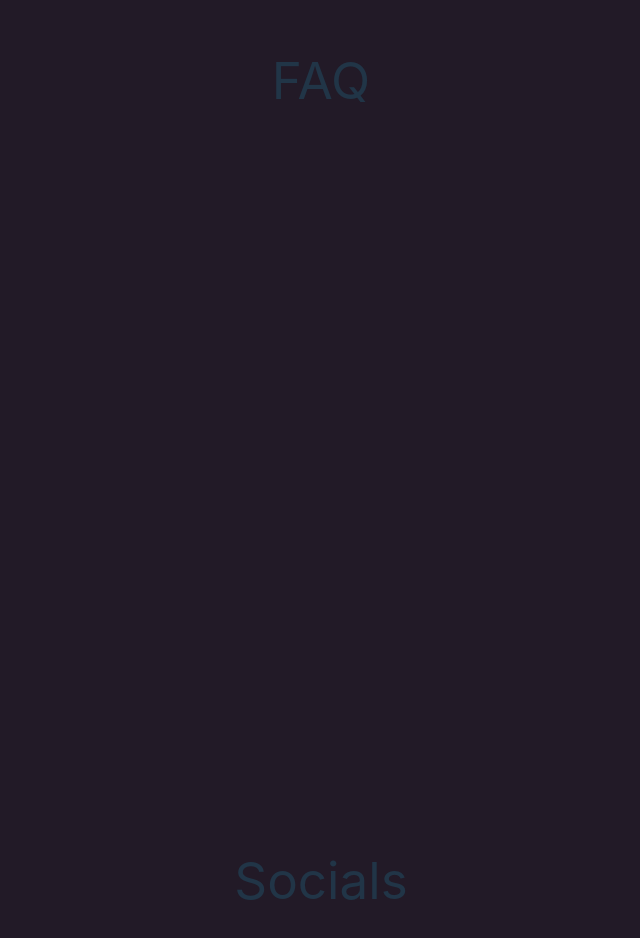
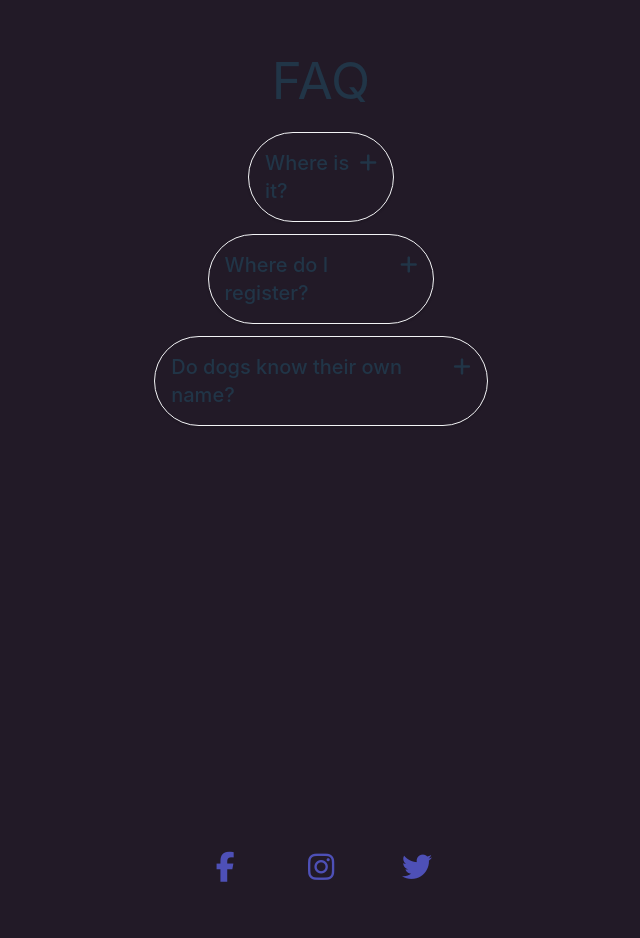
Before and after one commit to AsadbekNematov/hackjam, a React (Vite) app in the folder HackJam/: page / in a window 1280 px wide. Shown: the part 3180-4118 px from the top of the page, without its empty margins (319-959 px from the left). Built offline with nearby package versions, Linux system fonts and the light colour scheme.

Commit message:
Added FAQ expandable component

```diff
--- a/HackJam/index.html
+++ b/HackJam/index.html
@@ -6,6 +6,7 @@
     <meta name="viewport" content="width=device-width, initial-scale=1.0" />
     <title>Vite + React</title>
     <link href="https://cdn.jsdelivr.net/npm/tailwindcss@2.2.19/dist/tailwind.min.css" rel="stylesheet">
+    <script src="https://kit.fontawesome.com/61d209741b.js" crossorigin="anonymous"></script>
   </head>
   <body class="bg-main-color">
     <div id="root"></div>
--- a/HackJam/src/App.css
+++ b/HackJam/src/App.css
@@ -51,6 +51,43 @@
   background-color: #fe01ff;
   border-color: #fe01ff;
 }
+.faq-flex {
+  min-width: 250px;
+  max-width: 50vw;
+  margin-right: auto;
+  margin-left: auto;
+}
+.faq-btn:focus {
+  outline: none;
+
+}
+.spin-right {
+  animation: spin-right 0.2s linear;
+  animation-fill-mode: forwards;
+
+}
+@keyframes spin-right {
+  from {
+    transform: rotate(0);
+  }
+  to {
+    transform: rotate(0.125turn);
+  }
+}
+.spin-left {
+  animation: spin-left 0.2s linear;
+}
+@keyframes spin-left {
+  from {
+    transform: rotate(0.125turn);
+  }
+  to {
+    transform: rotate(0deg);
+  }
+}
+.socials {
+  color: #646cffaa;
+}
 .motto {
   will-change: filter;
   transition: filter 300ms;
--- a/HackJam/src/components/FAQ.jsx
+++ b/HackJam/src/components/FAQ.jsx
@@ -1,8 +1,21 @@
+import QA from "./QA";
 
 function FAQ() {
   return (
     <div className="h-screen">
       <h1 className="m-auto">FAQ</h1>
+      <br/>
+      <div class="flex-col faq-flex justify-items-center">
+        <div class="flex-none mb-3">
+          <QA question={"Where is it?"} answer={"HackJam will take place at the Engineering II building."} />
+        </div>
+        <div class="flex-none mb-3">
+          <QA question={"Where do I register?"} answer={"Click the registration button at the top of the screen, fill out the form, and we'll handle the rest!"}/>
+        </div>
+        <div class="flex-none mb-3">
+          <QA question={"Do dogs know their own name?"} answer={"We may never know"}/>
+        </div>
+      </div>
     </div>
   );
 }
--- a/HackJam/src/components/Home.jsx
+++ b/HackJam/src/components/Home.jsx
@@ -5,7 +5,7 @@ function Home() {
     <div className="h-screen flex">
       <Navbar/>
       <div className=" m-auto flex-col">
-        <h1 className="m-auto font-bold dark-color tt text-9xl">HACKJAM</h1>
+        <h1 className="m-auto font-bold hover:ease-in-out dark-color tt text-9xl">HACKJAM</h1>
         <h3 className="m-auto font-bold dark-color tt text-6xl">2023</h3>
         <br/>
         <br/>
--- /dev/null
+++ b/HackJam/src/components/QA.jsx
@@ -0,0 +1,36 @@
+import { useState } from 'react'
+
+function QA({question, answer}) {
+  const [expand, setExpand] = useState(false);
+  const expandClass = expand ? 'display' : 'hidden';
+  const borderRadius = expand ? 'rounded-3xl' : 'rounded-t-full rounded-b-full'
+  const ansClass = `${expandClass} p-4 text-left`
+  const container = `${borderRadius} shadow rounded-3xl border border-gray-100`
+
+  return (
+    <div className={container}>
+      <div className="p-4 text-xl relative font-medium">
+        <div className="text-left w-5/6">
+          {question}
+        </div>
+        <button
+          aria-label="question-expander"
+          className="text-x absolute top-0 right-0 p-4 bg-transparent border-none faq-btn"
+          onClick={() => setExpand(!expand)}
+        >
+          {
+            expand ?
+              <i className="fa-solid fa-plus spin-right"></i>
+            :
+            <i className="fa-solid fa-plus spin-left"></i>
+          }
+        </button>
+      </div>
+      <div className={ansClass}>
+        {answer}
+      </div>
+    </div>
+  )
+}
+
+export default QA
--- a/HackJam/src/components/Socials.jsx
+++ b/HackJam/src/components/Socials.jsx
@@ -2,7 +2,23 @@
 function Home() {
   return (
     <div className="h-screen">
-      <h1 className="m-auto">Socials</h1>
+      <div class="flex justify-center">
+        <div class="flex-none w-24 h-24">
+          <a href={"https://www.facebook.com/hackabull"}>
+            <i className="fa-brands fa-facebook-f socials text-3xl"/>
+          </a>
+        </div>
+        <div class="flex-none w-24 h-24">
+          <a href={"https://www.facebook.com/hackabull"}>
+            <i className="fa-brands fa-instagram socials text-3xl"/>
+          </a>
+        </div>
+        <div class="flex-none w-24 h-24">
+          <a href={"https://www.facebook.com/hackabull"}>
+            <i className="fa-brands fa-twitter socials text-3xl"/>
+          </a>
+        </div>
+      </div>
     </div>
   );
 }
```
